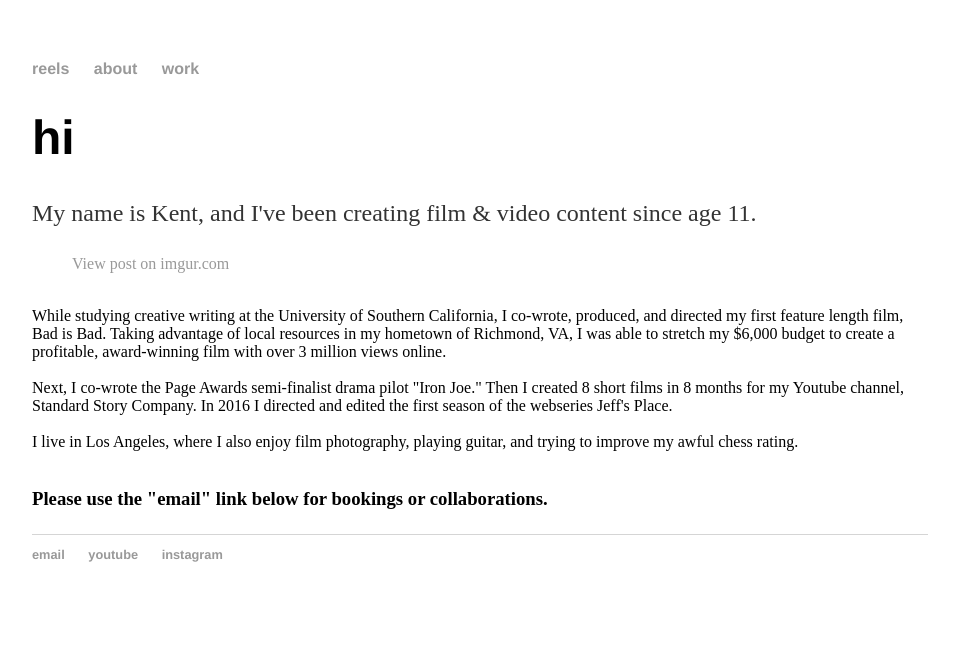
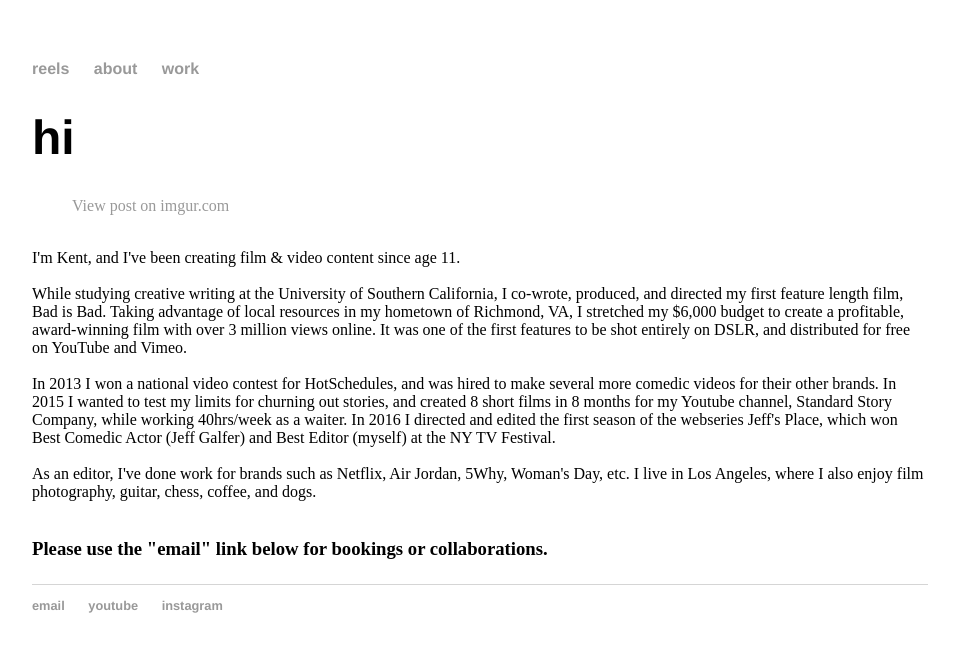
Before and after one commit to kentlamm/director, a Jekyll site: the page built from about/index.html, in a window 1280 px wide. Shown: the top 652 px of the page, without its empty margins (160-1119 px from the left). Built offline with Jekyll 4.4.1, drawn with Linux system fonts in a browser that asks for light colours; a script that is not in the unit is left out.

Commit message:
Update index.html

```diff
--- a/about/index.html
+++ b/about/index.html
@@ -5,20 +5,25 @@ title: Kent Lamm - Film Director & Editor
 <div class="blurb">
         		<h1>hi</h1>
 				<p>
-My name is Kent, and I've been creating film & video content since age 11.
-<br><blockquote class="imgur-embed-pub" lang="en" data-id="pw4uVzu"><a href="//imgur.com/pw4uVzu">View post on imgur.com</a></blockquote><script async src="//s.imgur.com/min/embed.js" charset="utf-8"></script>
+<blockquote class="imgur-embed-pub" lang="en" data-id="pw4uVzu"><a href="//imgur.com/pw4uVzu">View post on imgur.com</a></blockquote><script async src="//s.imgur.com/min/embed.js" charset="utf-8"></script>
 					<br>
+I'm Kent, and I've been creating film & video content since age 11.<br><br>
 While studying creative writing at the University of Southern California,
 I co-wrote, produced, and directed my first feature length film, Bad is Bad.
-Taking advantage of local resources in my hometown of Richmond, VA, I was able
-to stretch my $6,000 budget to create a profitable, award-winning film with over 3 million views online.
+Taking advantage of local resources in my hometown of Richmond, VA, I stretched
+my $6,000 budget to create a profitable, award-winning film with over 3 million views online.
+It was one of the first features to be shot entirely on DSLR, and distributed for free on YouTube
+and Vimeo.
 <br><br>
-Next, I co-wrote the Page Awards semi-finalist drama pilot "Iron Joe."
-Then I created 8 short films in 8 months for my Youtube channel, Standard Story Company.
-In 2016 I directed and edited the first season of the webseries Jeff's Place.
+In 2013 I won a national video contest for HotSchedules, and was hired to make several more
+comedic videos for their other brands.
+In 2015 I wanted to test my limits for churning out stories, and created
+8 short films in 8 months for my Youtube channel, Standard Story Company, while working 40hrs/week as a waiter.
+In 2016 I directed and edited the first season of the webseries Jeff's Place, which won Best Comedic Actor (Jeff Galfer)
+and Best Editor (myself) at the NY TV Festival.
 <br><br>
-I live in Los Angeles, where I also enjoy film photography, playing guitar,
-and trying to improve my awful chess rating.
+As an editor, I've done work for brands such as Netflix, Air Jordan, 5Why, Woman's Day, etc.
+I live in Los Angeles, where I also enjoy film photography, guitar, chess, coffee, and dogs.
 <br><br>
 	<h3>Please use the "email" link below for bookings or collaborations.</h3>
 
```
